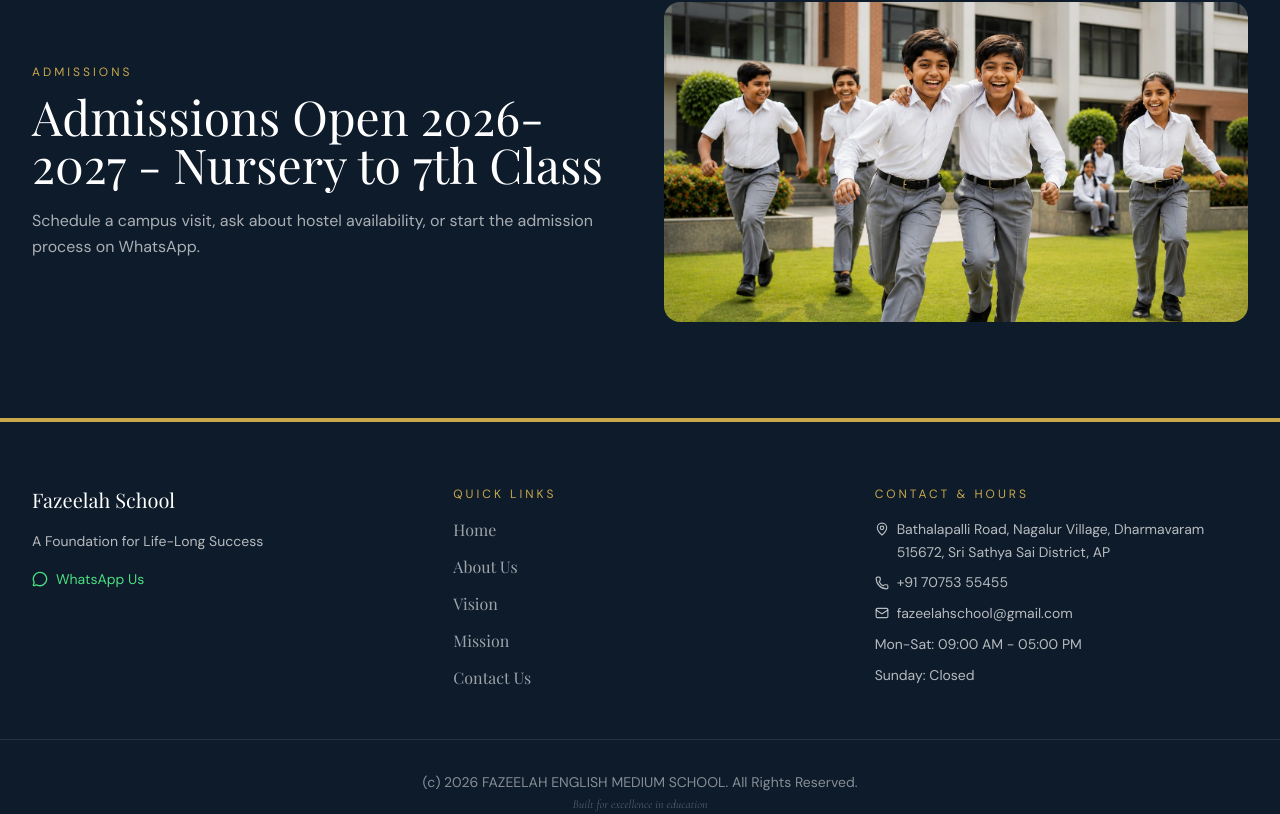
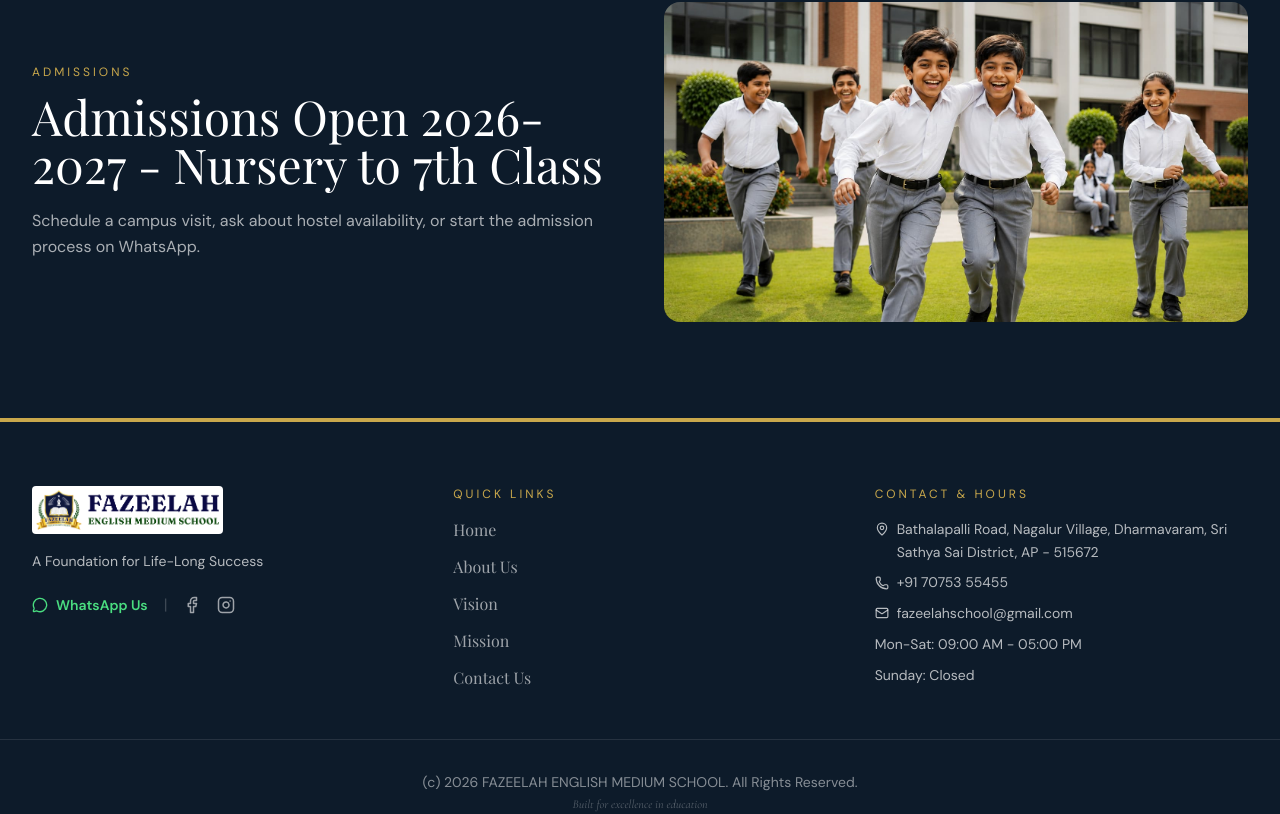
Before and after one commit to varuntejreddy03/Fazeelahschool, a React (Vite) app: page /#/contact in a window 1280 px wide. Shown: the part 1893-2707 px from the top of the page. Built offline with nearby package versions, Linux system fonts and the light colour scheme; a web font is replaced by a local one.

Commit message:
Update social links, WhatsApp, footer logo, address, and remove stats section

```diff
--- a/src/components/layout/Footer.jsx
+++ b/src/components/layout/Footer.jsx
@@ -3,6 +3,42 @@ import { Link } from 'react-router-dom';
 import { MessageCircle, MapPin, Phone, Mail } from 'lucide-react';
 import { school } from '../../data/schoolData';
 import { fadeIn } from '../../hooks/useScrollReveal';
+
+const Facebook = ({ size = 18, className }) => (
+  <svg
+    xmlns="http://www.w3.org/2000/svg"
+    width={size}
+    height={size}
+    viewBox="0 0 24 24"
+    fill="none"
+    stroke="currentColor"
+    strokeWidth="2"
+    strokeLinecap="round"
+    strokeLinejoin="round"
+    className={className}
+  >
+    <path d="M18 2h-3a5 5 0 0 0-5 5v3H7v4h3v8h4v-8h3l1-4h-4V7a1 1 0 0 1 1-1h3z" />
+  </svg>
+);
+
+const Instagram = ({ size = 18, className }) => (
+  <svg
+    xmlns="http://www.w3.org/2000/svg"
+    width={size}
+    height={size}
+    viewBox="0 0 24 24"
+    fill="none"
+    stroke="currentColor"
+    strokeWidth="2"
+    strokeLinecap="round"
+    strokeLinejoin="round"
+    className={className}
+  >
+    <rect width="20" height="20" x="2" y="2" rx="5" ry="5" />
+    <path d="M16 11.37A4 4 0 1 1 12.63 8 4 4 0 0 1 16 11.37z" />
+    <line x1="17.5" x2="17.51" y1="6.5" y2="6.5" />
+  </svg>
+);
 
 export default function Footer() {
   return (
@@ -17,16 +53,42 @@ export default function Footer() {
       >
         <div className="max-w-7xl mx-auto px-4 md:px-8 grid grid-cols-1 md:grid-cols-3 gap-12">
           <div>
-            <h3 className="font-display text-xl mb-4">{school.shortName}</h3>
+            <img
+              src="/images/fazeelah-logo-clean.png"
+              alt={school.name}
+              className="h-12 w-auto object-contain bg-white rounded p-1 mb-4"
+            />
             <p className="font-body text-white/70 text-sm leading-relaxed">{school.subTagline}</p>
+            <div className="flex items-center gap-4 mt-5">
               <a
                 href={`https://wa.me/${school.whatsapp}`}
                 target="_blank"
                 rel="noopener noreferrer"
-              className="inline-flex items-center gap-2 mt-4 text-green-400 hover:text-green-300 font-body text-sm"
+                className="inline-flex items-center gap-2 text-green-400 hover:text-green-300 font-body text-sm font-semibold transition-colors"
+                title="WhatsApp Us"
               >
                 <MessageCircle size={16} /> WhatsApp Us
               </a>
+              <span className="text-white/20">|</span>
+              <a
+                href={school.socials.facebook}
+                target="_blank"
+                rel="noopener noreferrer"
+                className="text-white/60 hover:text-brand-gold transition-colors"
+                title="Visit our Facebook Page"
+              >
+                <Facebook size={18} />
+              </a>
+              <a
+                href={school.socials.instagram}
+                target="_blank"
+                rel="noopener noreferrer"
+                className="text-white/60 hover:text-brand-gold transition-colors"
+                title="Visit our Instagram Profile"
+              >
+                <Instagram size={18} />
+              </a>
+            </div>
           </div>
 
           <div>
--- a/src/data/schoolData.js
+++ b/src/data/schoolData.js
@@ -16,10 +16,15 @@ export const school = {
   tagline: "Education With Values",
   subTagline: "A Foundation for Life-Long Success",
 
-  address: "Bathalapalli Road, Nagalur Village, Dharmavaram 515672, Sri Sathya Sai District, AP",
+  address: "Bathalapalli Road, Nagalur Village, Dharmavaram, Sri Sathya Sai District, AP - 515672",
   phones: ["+91 70753 55455", "+91 75077 44544"],
   phone: ["+91 70753 55455", "+91 75077 44544"],
-  whatsapp: "917075355455",
+  whatsapp: "917207877077",
+  whatsappFormatted: "+91 72078 77077",
+  socials: {
+    instagram: "https://www.instagram.com/fazeelahenglishmediumschool?igsh=MTg4bWdyMHI1aGltcQ==",
+    facebook: "https://www.facebook.com/share/18qHcmgjXv/",
+  },
   emails: {
     general: "fazeelahschool@gmail.com",
     admissions: "Admissions@fazeelah.com",
--- a/src/pages/ContactUs.jsx
+++ b/src/pages/ContactUs.jsx
@@ -104,7 +104,7 @@ export default function ContactUs() {
               </div>
               <div className="border border-brand-light bg-white p-5 shadow-brand">
                 <MessageCircle className="mb-3 text-brand-gold" size={24} />
-                <p className="font-body text-sm font-semibold text-brand-navy">WhatsApp: {school.phones[0]}</p>
+                <p className="font-body text-sm font-semibold text-brand-navy">WhatsApp: {school.whatsappFormatted}</p>
               </div>
             </div>
           </motion.div>
--- a/src/pages/Home.jsx
+++ b/src/pages/Home.jsx
@@ -47,15 +47,7 @@ export default function Home() {
     >
       <HeroSection />
 
-      <section className="bg-brand-navy py-8">
-        <div className="mx-auto grid max-w-7xl grid-cols-2 px-4 lg:grid-cols-4">
-          {school.stats.map((stat, index) => (
-            <StatBadge key={stat.label} value={stat.value} label={stat.label} isLast={index === school.stats.length - 1} />
-          ))}
-        </div>
-      </section>
-
-      <section className="border-t border-white/10 bg-brand-navy py-7">
+      <section className="bg-brand-navy py-7">
         <motion.div
           variants={staggerContainer}
           initial="hidden"
```
Lines whose indentation alone changed are shown as unchanged.
